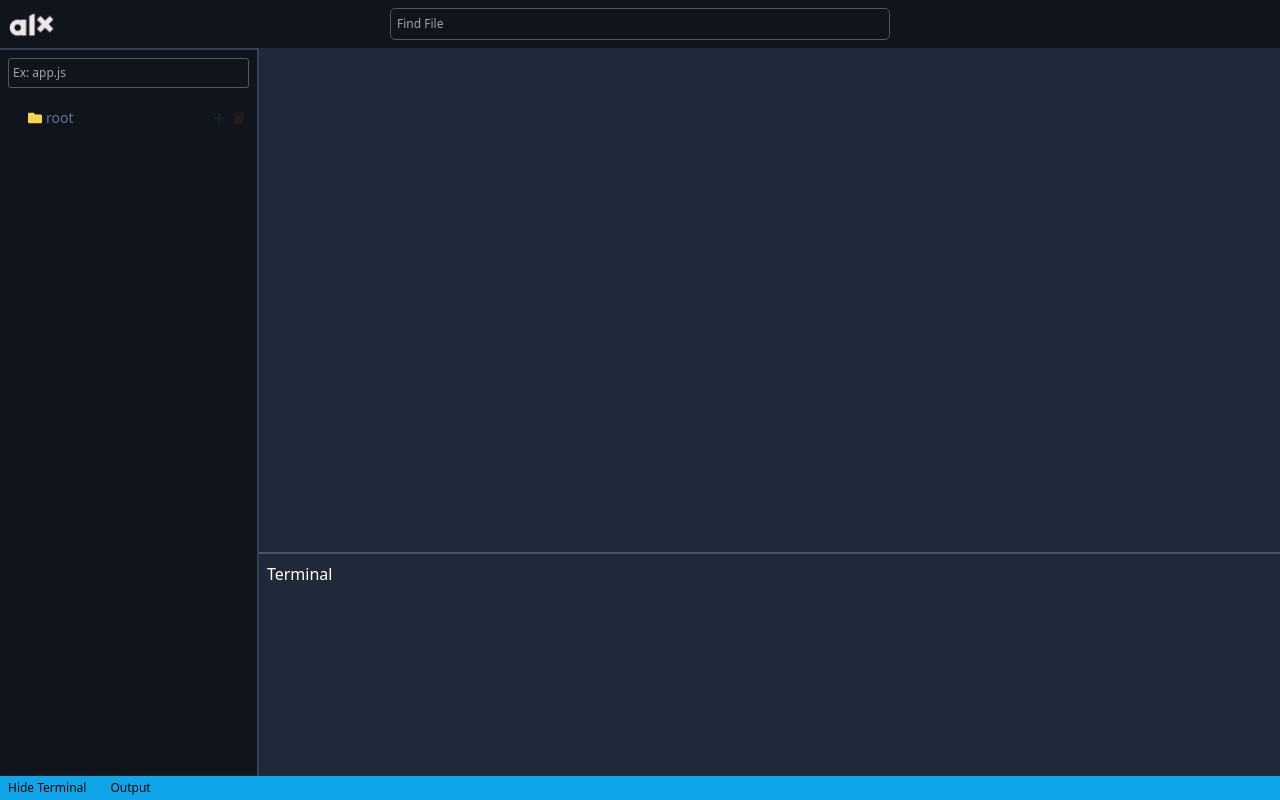
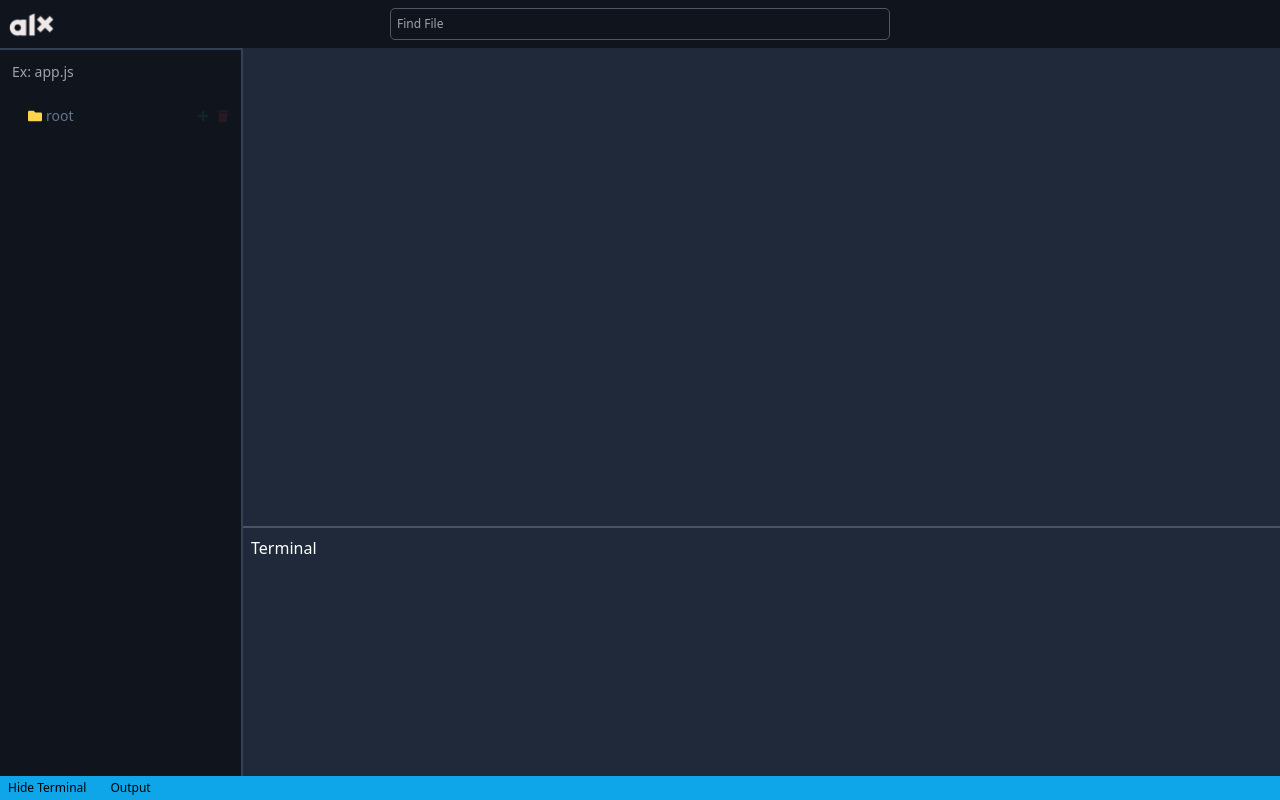
Before and after one commit to AjwadG/ALXCode, a React (Vite) app in the folder frontend/: page / in a window 1280 px wide. Both pictures are taken after a click on the item "Show Terminal". Built offline with nearby package versions, Linux system fonts and the light colour scheme.

Commit message:
add resizing for explorer and terminal

```diff
--- a/frontend/package.json
+++ b/frontend/package.json
@@ -14,6 +14,7 @@
     "react": "^18.3.1",
     "react-dom": "^18.3.1",
     "react-icons": "^5.2.1",
+    "react-resizable": "^3.0.5",
     "styled-components": "^6.1.11"
   },
   "devDependencies": {
--- a/frontend/src/Explorer.jsx
+++ b/frontend/src/Explorer.jsx
@@ -1,4 +1,7 @@
 import FileExplorer from "./components/FileExplorer";
+import { ResizableBox } from "react-resizable";
+import "react-resizable/css/styles.css";
+import "./assets/css/index.css"
 
 const SearchInput = {
   border: "1px solid #4f5966",
@@ -8,15 +11,27 @@ const SearchInput = {
 
 function Explorer({ setNavFiles }) {
   return (
-    <div className="bg-main w-1/4 border-r-2 p-2 border-t-2 border-slate-700">
+    <ResizableBox
+      className="resizable-box"
+      width={300}
+      height={Infinity}
+      minConstraints={[200, Infinity]}
+      maxConstraints={[600, Infinity]}
+      axis="x"
+      handle={
+        <span className="custom-handle" />
+      }
+      resizeHandles={["e"]}
+    >
+      <div className="bg-main h-full border-r-2 p-2 border-t-2 border-slate-700">
         <input
           type="search"
           placeholder="Ex: app.js"
           className="w-full bg-transparent p-1 text-white outline-none text-sm"
-        style={SearchInput}
         />
         <FileExplorer setNavFiles={setNavFiles} />
       </div>
+    </ResizableBox>
   );
 }
 
--- a/frontend/src/Terminal.jsx
+++ b/frontend/src/Terminal.jsx
@@ -1,6 +1,25 @@
+import React from "react";
+import { ResizableBox } from "react-resizable";
+import "react-resizable/css/styles.css";
+import "./assets/css/index.css"
+
 function Terminal() {
     return (
-        <div className="absolute bottom-2 w-full h-56 bg-second border-t-2 border-slate-600 text-white p-2">Terminal</div>
-    )
+        <ResizableBox
+            className="resizable-box absolute bottom-2 w-full bg-second border-t-2 border-slate-600 text-white p-2"
+            width={Infinity}
+            height={250}
+            minConstraints={[Infinity, 50]}
+            maxConstraints={[Infinity, 500]}
+            axis="y"
+            handle={
+                <span className="custom-vertical-handle" />
+            }
+            resizeHandles={["n"]}
+        >
+            Terminal
+        </ResizableBox>
+    );
 }
+
 export default Terminal;
--- a/frontend/src/assets/css/index.css
+++ b/frontend/src/assets/css/index.css
@@ -34,3 +34,35 @@
     left: 50%;
     transform: translateX(-50%);
 }
+
+
+
+/* Resizing */
+
+.custom-handle {
+    position: absolute;
+    right: 0;
+    top: 0;
+    bottom: 0;
+    width: 3px;
+    cursor: ew-resize;
+    background: transparent;
+}
+
+.custom-handle:hover {
+    background: rgba(0, 204, 255, 0.2);
+}
+
+.custom-vertical-handle {
+    position: absolute;
+    top: 0;
+    left: 0;
+    right: 0;
+    height: 3px;
+    cursor: ns-resize;
+    background: transparent;
+}
+
+.custom-vertical-handle:hover {
+    background: rgba(0, 204, 255, 0.2);
+}
--- a/frontend/src/components/FileExplorer.jsx
+++ b/frontend/src/components/FileExplorer.jsx
@@ -1,5 +1,6 @@
 import { useState } from "react";
 import Folder from "./Folder";
+
 
 const initialStructure = {
   id: 1,
```
Also changed, not shown: 1 other file (tests, documents, lock files or other folders). Lines whose indentation alone changed are shown as unchanged.
